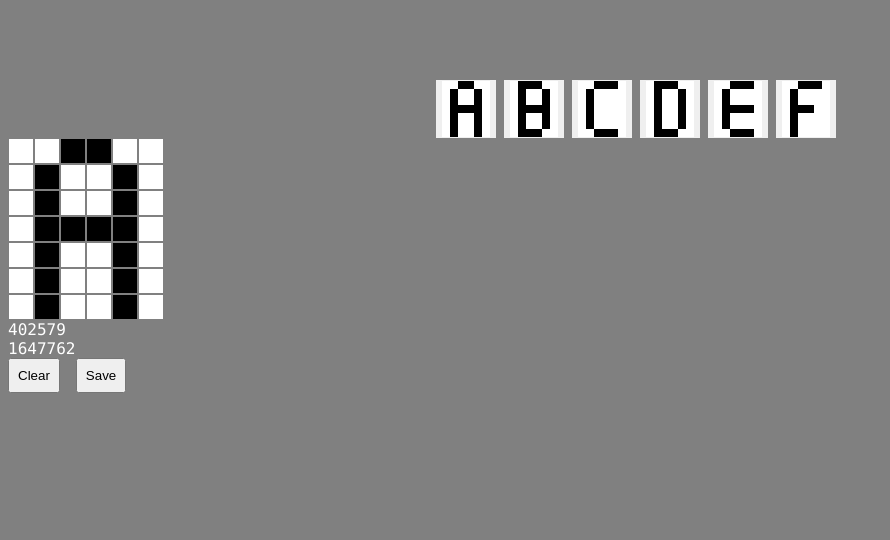
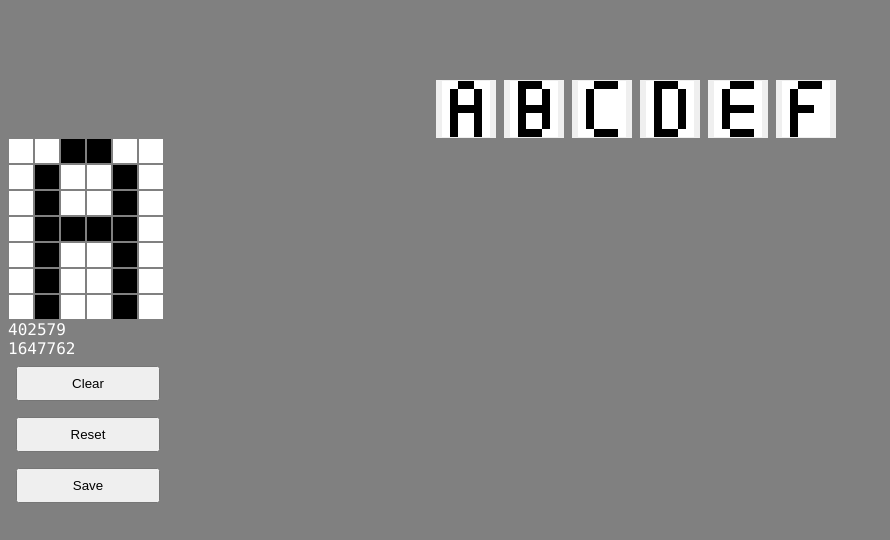
Before and after one commit to ggpera/merkeditor, a React (Vite) app: page / in a window 1280 px wide. Shown: the top 540 px of the page, without its empty margins (0-890 px from the left). Built offline with nearby package versions, Linux system fonts and the light colour scheme.

Commit message:
Implement function to reset edit grid character

```diff
--- a/src/components/Grid.jsx
+++ b/src/components/Grid.jsx
@@ -13,10 +13,17 @@ const Grid = ({ character }) => {
     setBinaryArray(updatedBinaryArray);
   };
 
-  // Zero the array with clear button
+  // Zero the array and empty the grid with clear button
   const clearBinaryArray = () => {
     const updatedBinaryArray = [...binaryArray];
     updatedBinaryArray.fill(0);
+    setBinaryArray(updatedBinaryArray);
+  };
+
+  // Reset binary array and fill the grid with the initial character
+  const resetBinaryArray = () => {
+    let updatedBinaryArray = [...binaryArray];
+    updatedBinaryArray = character;
     setBinaryArray(updatedBinaryArray);
   };
 
@@ -45,10 +52,15 @@ const Grid = ({ character }) => {
       </div>
       <div>{parseInt(binaryChunks[0].join(''), 2)}</div>
       <div>{parseInt(binaryChunks[1].join(''), 2)}</div>
-      <button style={{ padding: '0.5rem' }} onClick={clearBinaryArray}>
-        Clear
-      </button>
-      <button style={{ padding: '0.5rem', marginLeft: '1rem' }}>Save</button>
+      <div style={{ display: 'flex', flexDirection: 'column', width: '10rem' }}>
+        <button style={{ padding: '0.5rem', margin: '0.5rem' }} onClick={clearBinaryArray}>
+          Clear
+        </button>
+        <button style={{ padding: '0.5rem', margin: '0.5rem' }} onClick={resetBinaryArray}>
+          Reset
+        </button>
+        <button style={{ padding: '0.5rem', margin: '0.5rem' }}>Save</button>
+      </div>
     </>
   );
 };
```
